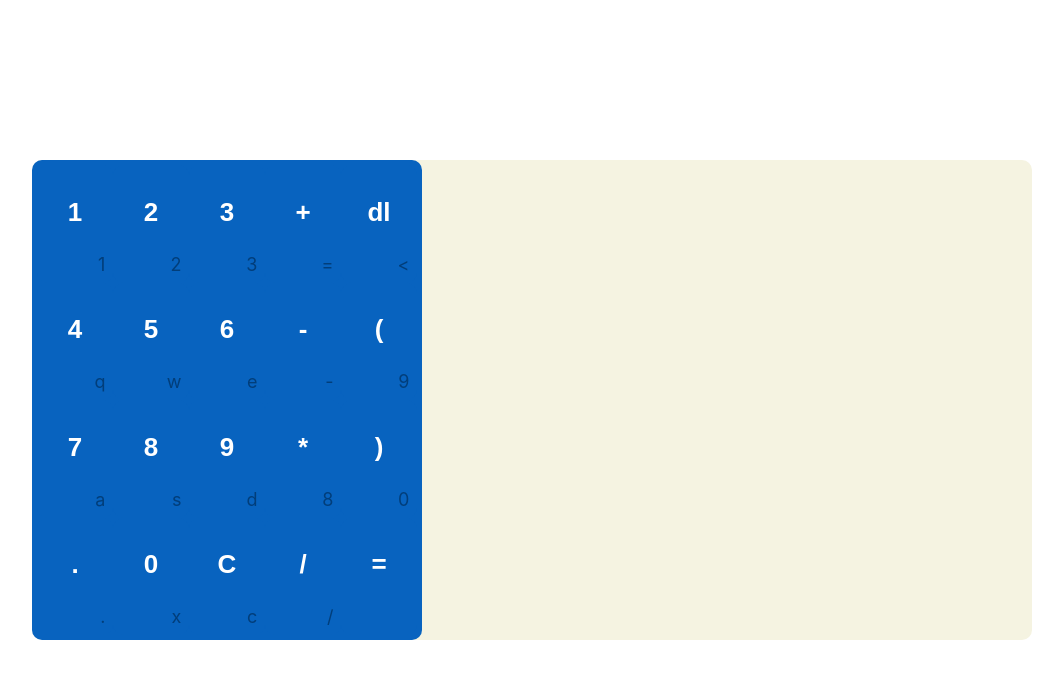
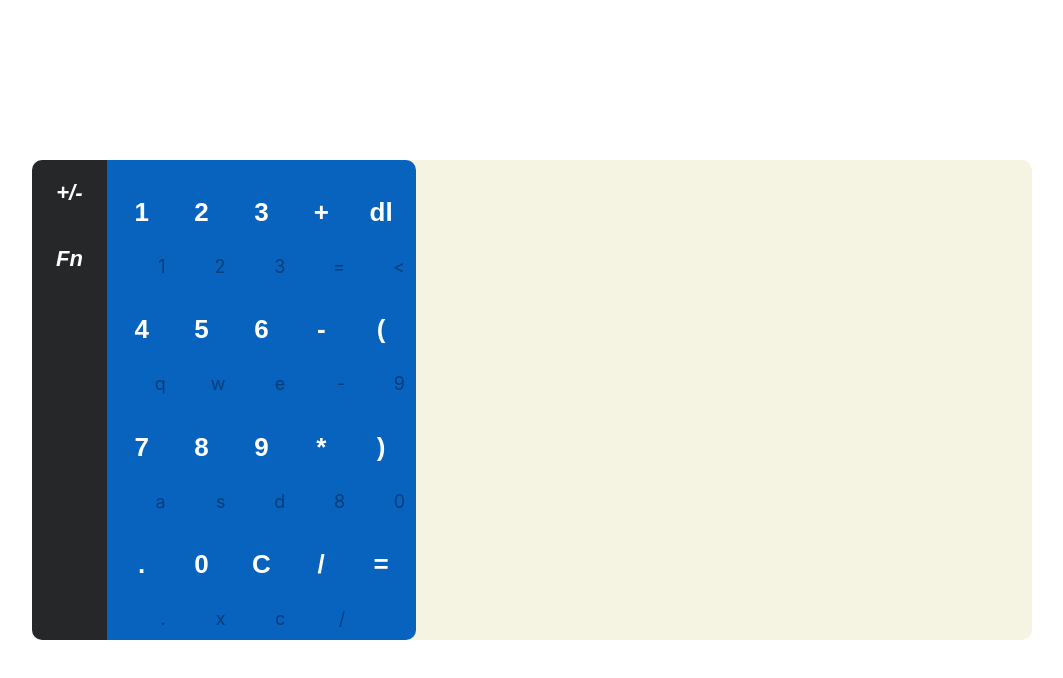
Before and after one commit to Brucegyx/webcalc, a React (Create React App) app: page / in a window 1280 px wide. Shown: the top 678 px of the page, without its empty margins (108-1171 px from the left). Built offline with nearby package versions, Linux system fonts and the light colour scheme.

Commit message:
added secondary button menu

```diff
--- a/src/App.js
+++ b/src/App.js
@@ -5,22 +5,37 @@ import Wrapper from './components/Wrapper';
 import Display from './components/Display';
 import ButtonArea from './components/ButtonArea';
 import Button from './components/Button';
-import ErrorBoundary from './components/ErrorBoundary';
+import MenuBar from './components/MenuBar';
 import { parse, evaluate } from 'mathjs';
 import config from './configuration/config.json';
 
-const btnSyms = [
-  ['1', '2', '3', '+', 'dl'],
-  ['4', '5', '6', '-', '('],
-  ['7', '8', '9', '*', ')'],
-  ['.', '0', 'C', '/', '=']
-];
+const KEYMAP = config.keymap;
 
-const KEYMAP = config.keymap;
 const App = () => {
   const [invalidIn, setInvalidIn] = useState(false);
   const [calc, setCalc] = useReducer(calcReducer, { input: '' });
+  const [activeBase, setActiveBase] = useState(true);
+  const [activeSecondary, setActiveSecondary] = useState(false);
   const [whichKey, pressed] = useKeyPress(KEYMAP);
+
+  const handlePanelSwitch = (e) => {
+    const currPanelId = e.target.id;
+    console.log(currPanelId);
+    switch (currPanelId) {
+      case "base":
+        if (activeBase === false) {
+          setActiveBase(true);
+          setActiveSecondary(false);
+        }
+        break;
+      case "secondary":
+        if (activeSecondary === false) {
+          setActiveSecondary(true);
+          setActiveBase(false);
+        }
+        break;
+    }
+  };
   // reducer for the state
   function calcReducer (state, action) {
     let result = '';
@@ -58,26 +73,23 @@ const App = () => {
         setCalc({ value, type: '' });
     }
   };
-  const handleMouseClick = (e) => {
-    const value = e.target.innerHTML;
-    handleInput(value);
-  };
   /*
     listen to keydown events, update state if mapped key is pressed
   */
   function useKeyPress (keymap) {
     const [pressed, setPressed] = useState(false);
     const [input, setInput] = useState('');
+    const panelKeyMap = activeBase ? keymap.base : keymap.secondary;
     useEffect(() => {
       const handleKeyDown = ({ key }) => {
-        if (Object.hasOwn(keymap, key)) {
+        if (Object.hasOwn(panelKeyMap, key)) {
           setInput(key);
           setPressed(true);
-          handleInput(keymap[key]);
+          handleInput(panelKeyMap[key]);
         }
       };
       const handleKeyUp = ({ key }) => {
-        if (Object.hasOwn(keymap, key)) {
+        if (Object.hasOwn(panelKeyMap, key)) {
           setInput('');
           setPressed(false);
         }
@@ -88,33 +100,21 @@ const App = () => {
         document.removeEventListener('keydown', handleKeyDown);
         document.removeEventListener('keyup', handleKeyUp);
       };
-    }, [keymap, input, pressed]);
+    }, [keymap, activeBase, activeSecondary, input, pressed]);
     return [input, pressed];
   }
-  function createFootnote (symbol) {
-    const ind = Object.values(KEYMAP).findIndex((val) => val === symbol);
-    let ftnote = Object.keys(KEYMAP)[ind];
-    if (ftnote === 'Backspace') ftnote = '<';
-    return ftnote;
-  }
-  const footnoteArr = btnSyms.flat().map((sym) => createFootnote(sym));
+
   return (
     <div className="App">
       <Wrapper>
-        <ButtonArea>
-          {
-            btnSyms.flat().map((sym, i) => {
-              return (
-                <Button key={i}
-                  footnote={footnoteArr[i]}
-                  className={sym}
-                  symbol={sym}
-                  handleClick={handleMouseClick}
-                />);
-            })
-          }
-        </ButtonArea>
-          <Display content={calc.input} invalidExpr={invalidIn}/>
+      <MenuBar
+        handleInput={handleInput}
+        handlePanelSwitch={handlePanelSwitch}
+        base={activeBase}
+        second={activeSecondary}
+        mapping={KEYMAP}
+      />
+      <Display content={calc.input} invalidExpr={invalidIn}/>
       </Wrapper>
     </div>
   );
--- a/src/components/Button.css
+++ b/src/components/Button.css
@@ -1,4 +1,4 @@
-button {
+.fnBtn {
     color: white;
     border: 5px;
     font-size: 26px;
@@ -11,7 +11,7 @@ button {
 
 #buttonWrapper {
     text-align: center;
-    background-color: #0863bf;
+    background-color: transparent;
     position: relative;
     border: 2px  #023e7a;
     border-radius: 10px;
--- a/src/components/Button.js
+++ b/src/components/Button.js
@@ -1,9 +1,9 @@
 import './Button.css';
 
-const Button = ({ className, footnote, symbol, handleClick }) => {
+const Button = ({ className, level, footnote, symbol, handleClick }) => {
   return (
     <div id="buttonWrapper">
-        <button className={className} onClick={handleClick}>
+        <button className={className} id={level} onClick={handleClick}>
             {symbol}
         </button>
         <div id="footnote">
--- a/src/components/ButtonArea.css
+++ b/src/components/ButtonArea.css
@@ -4,9 +4,9 @@
     grid-template-columns: repeat(5, 1fr);
     grid-template-rows: repeat(4, 1fr);
     gap: 10px, 10px;
-    border-radius: 10px;
+    border-radius: 0px 10px 10px 0px;
     padding:5px;
     height: calc(100%-10px);
     max-height: 100%;
-    width: 40%;
+    width: 80%;
 }
--- a/src/components/ButtonArea.js
+++ b/src/components/ButtonArea.js
@@ -1,11 +1,51 @@
 import "./ButtonArea.css";
+import Button from "./Button.js";
 
-const ButtonArea = ({children}) => {
-    return (
-        <div className="btnArea">
-            {children}
-        </div>
-    );
+const ButtonArea = ({ panelName, show, handleInput, keymap }) => {
+  const btnSyms = {
+    base: [
+      ['1', '2', '3', '+', 'dl'],
+      ['4', '5', '6', '-', '('],
+      ['7', '8', '9', '*', ')'],
+      ['.', '0', 'C', '/', '=']
+    ],
+    secondary: [
+      ['sqrt', '^', 'ln(', 'e^']
+    ]
+  };
+
+  function createFootnote (symbol) {
+    let panelKeyMap = {};
+    if (panelName === "base") {
+      panelKeyMap = keymap.base;
+    } else if (panelName === "secondary") {
+      panelKeyMap = keymap.secondary;
+    }
+    const ind = Object.values(panelKeyMap).findIndex((val) => val === symbol);
+    let ftnote = Object.keys(panelKeyMap)[ind];
+    if (ftnote === 'Backspace') ftnote = '<';
+    return ftnote;
+  }
+  const handleMouseClick = (e) => {
+    const value = e.target.innerHTML;
+    handleInput(value);
+  };
+  return (
+
+      <div className="btnArea">
+          {
+              btnSyms[panelName].flat().map((sym, i) => {
+                return (
+                  <Button key={i}
+                  footnote={createFootnote(sym)}
+                  className={`fnBtn ${sym}`}
+                  symbol={sym}
+                  handleClick={handleMouseClick}
+                  />);
+              })
+          }
+      </div>
+  );
 };
 
 export default ButtonArea;
--- a/src/components/Display.css
+++ b/src/components/Display.css
@@ -1,6 +1,6 @@
 .display {
     display: inline;
-    height: 100%;
+    max-height: 100%;
     width:60%;
     font-size: 20px;
     font-weight: bold;
--- /dev/null
+++ b/src/components/MenuBar.css
@@ -0,0 +1,26 @@
+.menubar {
+  width: 40%;
+  display: flex;
+
+}
+
+.panel {
+  width: 5%;
+  text-align: center;
+  width: 20%;
+  max-height: 100%;
+  background-color: #262729;
+  border-radius: 10px 0px 0px 10px;
+}
+
+.menuBtn {
+  color: white;
+  background-color: transparent;
+  font-size: 22px;
+  font-weight:bold;
+  font-style: italic;
+  border: none;
+  text-align: center;
+  padding-top: 20px;
+  padding-bottom: 20px;
+}
--- /dev/null
+++ b/src/components/MenuBar.js
@@ -0,0 +1,32 @@
+import './MenuBar.css';
+import React, { useState } from 'react';
+import Button from './Button.js';
+import ButtonArea from './ButtonArea';
+
+const MenuBar = ({ handleInput, handlePanelSwitch, base, second, mapping }) => {
+  return (
+    <div className="menubar">
+      <div className="panel">
+        <Button className="menuBtn base" level="base" footnote="" symbol="+/-" handleClick={handlePanelSwitch}/>
+        <Button className="menuBtn second" level="secondary" footnote="" symbol="Fn" handleClick={handlePanelSwitch}/>
+      </div>
+      {base &&
+      <ButtonArea
+        panelName="base"
+        show={base}
+        handleInput={handleInput}
+        keymap={mapping}
+      />}
+      {second &&
+      <ButtonArea
+        panelName="secondary"
+        show={second}
+        handleInput={handleInput}
+        keymap={mapping}
+      />}
+
+    </div>
+  );
+};
+
+export default MenuBar;
--- a/src/components/Wrapper.js
+++ b/src/components/Wrapper.js
@@ -1,5 +1,6 @@
-import "./Wrapper.css"
-const Wrapper = ({children}) => {
+import "./Wrapper.css";
+
+const Wrapper = ({ children }) => {
     return (
         <div className="wrapper">
             {children}
--- a/src/configuration/config.json
+++ b/src/configuration/config.json
@@ -1,5 +1,6 @@
 {
     "keymap": {
+        "base": {
             "1":"1",
             "2":"2",
             "3":"3",
@@ -21,5 +22,13 @@
             "9": "(",
             "0": ")"
 
+        },
+        "secondary": {
+            "1": "sqrt",
+            "2": "^",
+            "3": "ln(",
+            "4": "e^"
+        }
+
     }
 }
```
Also changed, not shown: .eslintrc.json. Lines whose indentation alone changed are shown as unchanged.
